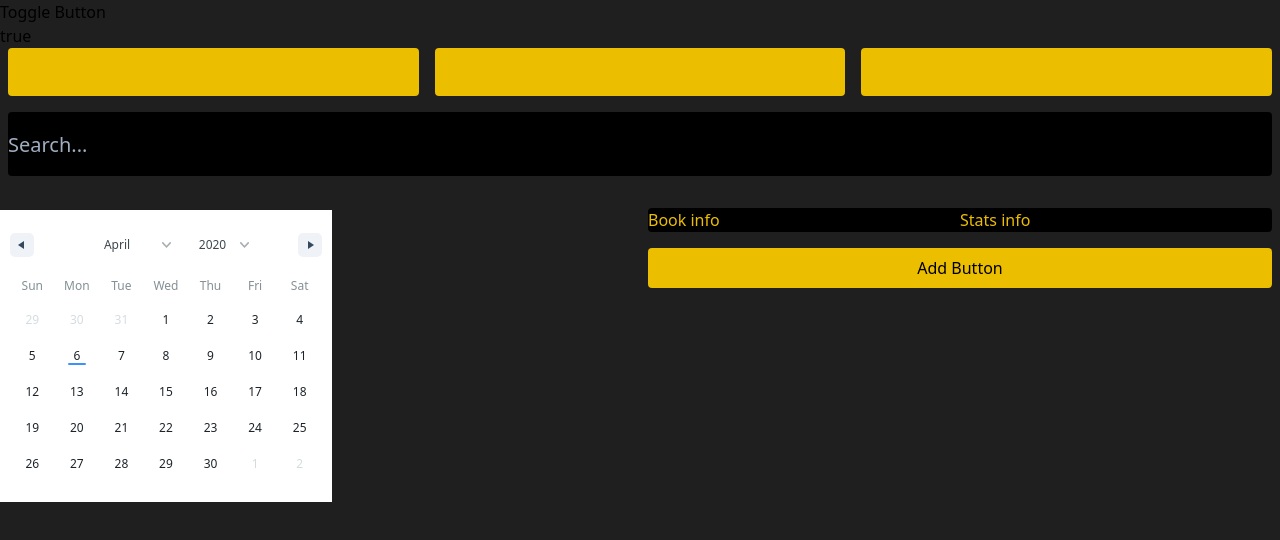
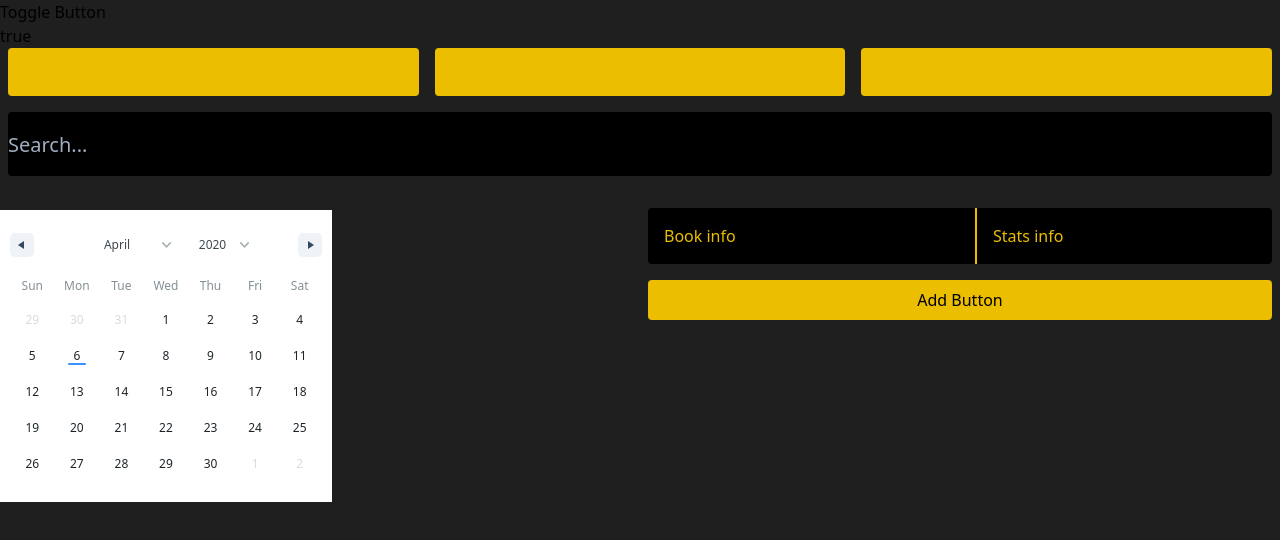
Before and after one commit to ummagohil/Reading-App, a React (Create React App) app: page / in a window 1280 px wide. Shown: the top 540 px of the page. Built offline with nearby package versions, Linux system fonts and the light colour scheme.

Commit message:
Info border

```diff
--- a/src/components/Info.tsx
+++ b/src/components/Info.tsx
@@ -4,8 +4,9 @@ const Info: FC = () => {
     return (
         <div className="px-2 p-4">
         <div className=" text-corn-500 rounded bg-black flex">
-        <div className="w-1/2">Book info</div>
-        <div className="w-1/2">Stats info</div>
+        <div className="w-1/2 p-4">Book info</div>
+        <div className="border-r-2 border-corn-500 p-4"></div>
+        <div className="w-1/2 p-4">Stats info</div>
     </div>
     </div>
     )
```
